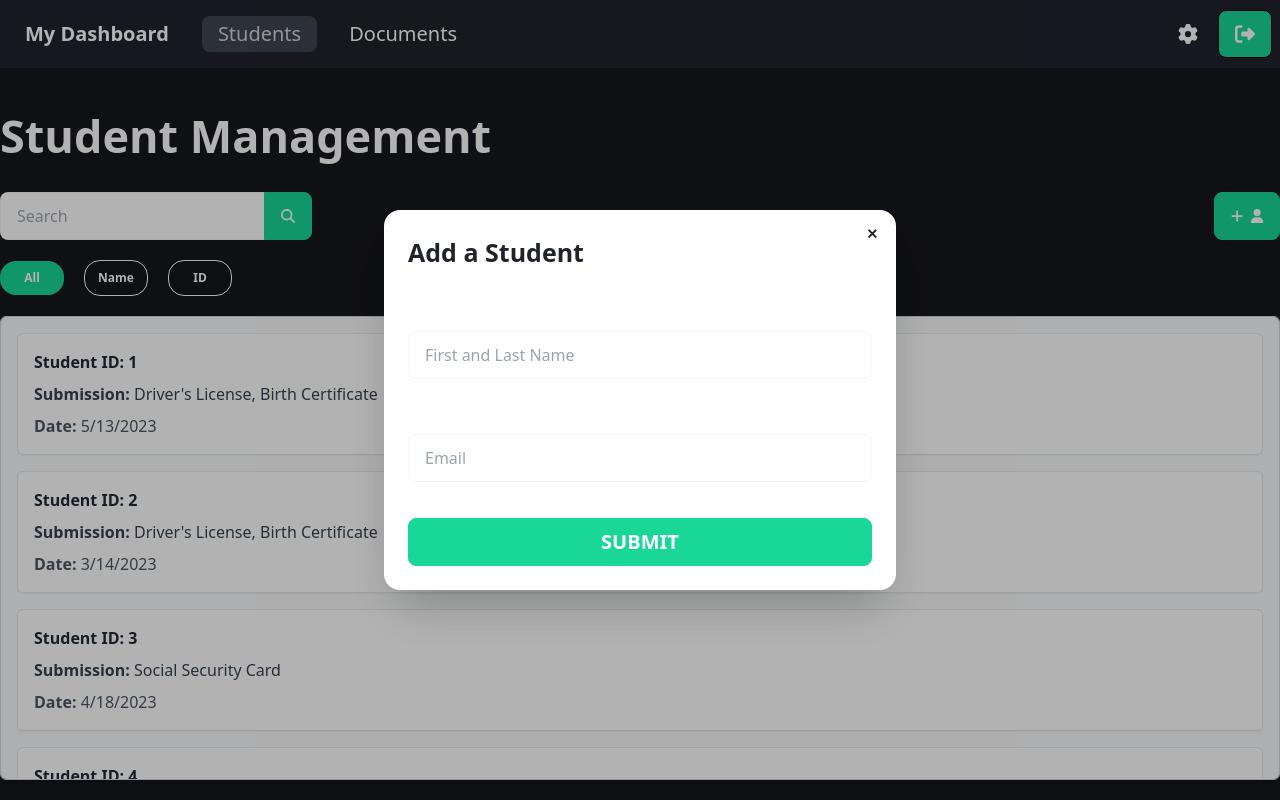
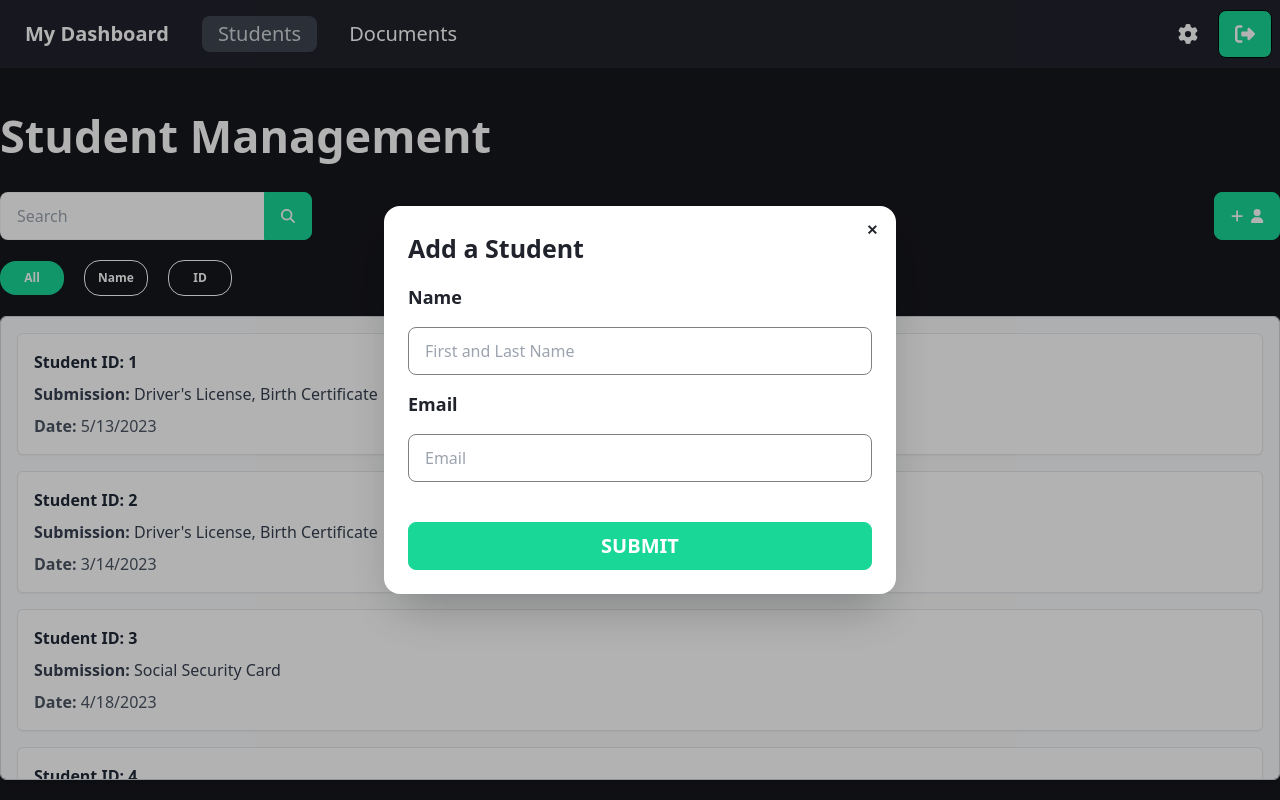
Before and after one commit to LyhongPeou/UWFrontEnd, a React (Vite) app: page /admin/student_management in a window 1280 px wide. Both pictures are taken after a click on the button 1246 px from the left and 216 px from the top of the page. Built offline with nearby package versions, Linux system fonts and the light colour scheme.

Commit message:
Fixed issues with Modal styling

```diff
--- a/src/components/pages/AdminViews/StudentManagement.jsx
+++ b/src/components/pages/AdminViews/StudentManagement.jsx
@@ -49,7 +49,7 @@ const StudentManagement = () => {
                             <button className="btn btn-sm btn-circle btn-ghost absolute right-2 top-2 text-accent">✕</button>
                         </form>
                         <h3 className="font-bold text-[25px] text-accent mb-4">Add a Student</h3>
-                        <label className="flex flex-col text-white my-3">
+                        <label className="flex flex-col text-accent my-4">
                             <span className={`${styles.labelText}`}>
                                 Name
                             </span>
@@ -58,10 +58,10 @@ const StudentManagement = () => {
                                 onChange={onChangeHandler}
                                 type="text"
                                 placeholder="First and Last Name"
-                                className="input input-bordered w-full bg-white text-accent"
+                                className="input input-bordered w-full bg-white text-accent border-primary"
                             />
                         </label>
-                        <label className="flex flex-col text-white my-3">
+                        <label className="flex flex-col text-accent my-4">
                             <span className={`${styles.labelText}`}>
                                 Email
                             </span>
@@ -70,7 +70,7 @@ const StudentManagement = () => {
                                 onChange={onChangeHandler}
                                 type="text"
                                 placeholder="Email"
-                                className="input input-bordered w-full bg-white text-accent"
+                                className="input input-bordered w-full bg-white text-accent border-primary"
                             />
                         </label>
                         <div className="flex justify-center">
```
